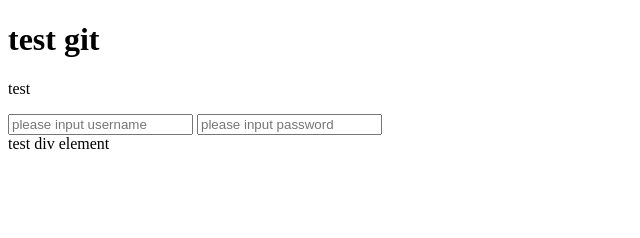
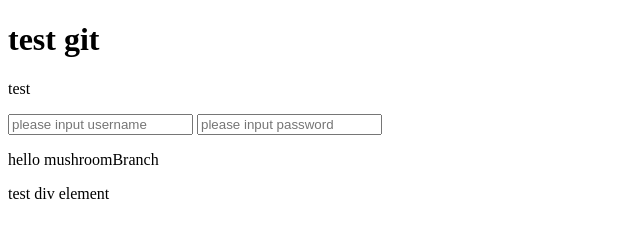
Before and after one commit to yutian-liu/first-repository, a plain HTML site: page index.html in a window 1280 px wide. Shown: the whole page, without its empty margins (0-640 px from the left). Drawn offline with Linux system fonts and the light colour scheme.

Commit message:
mushroomBranch add hello-p element

```diff
--- a/index.html
+++ b/index.html
@@ -13,6 +13,8 @@
     <input type="text" placeholder="please input username">
     <input type="text" placeholder="please input password">
 
+    <p>hello mushroomBranch</p>
+
     <div> test div element</div>
 </body>
 </html>
```
